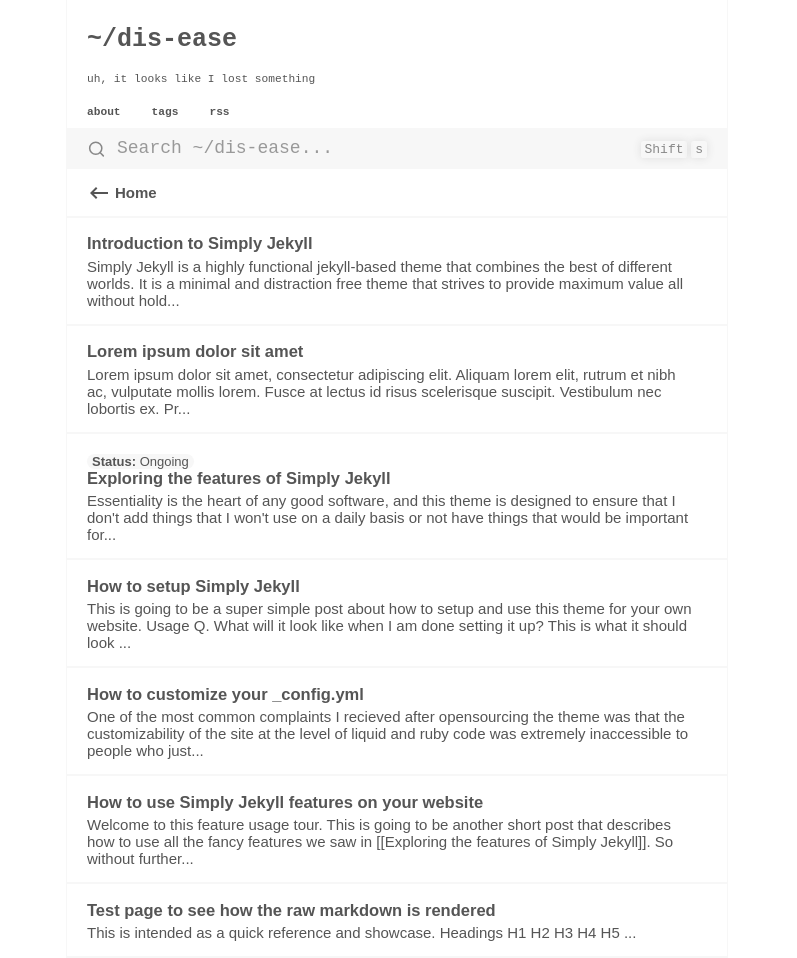
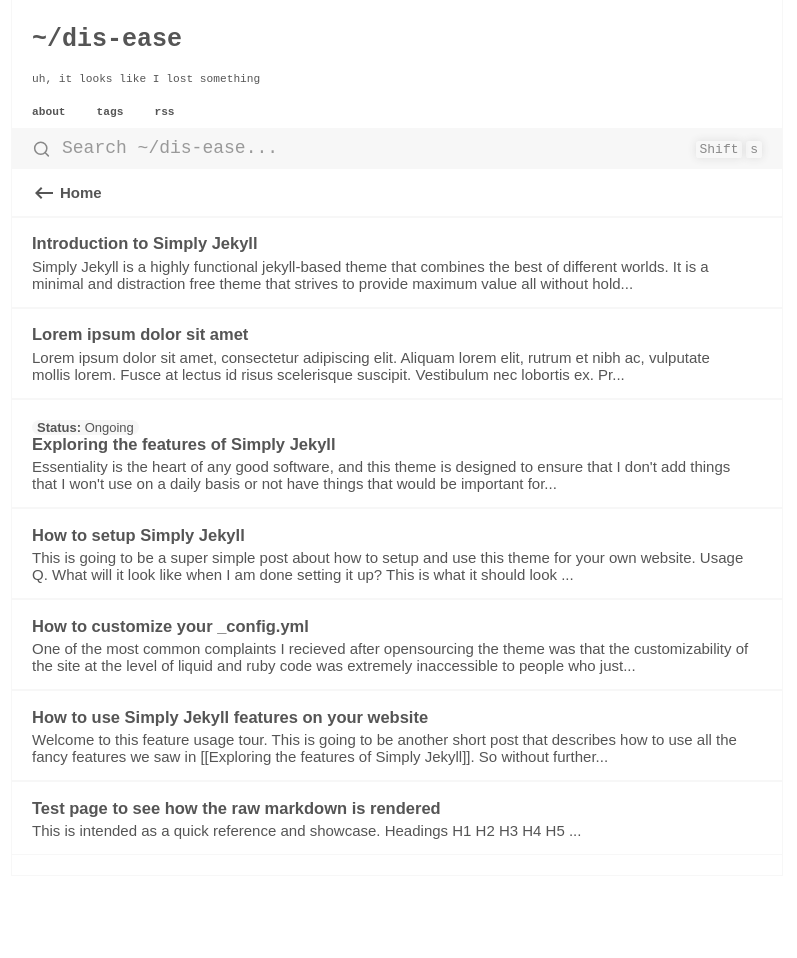
Before and after one commit to dis-ease/-rng, a Jekyll site: the page built from index.md, in a window 1280 px wide. Shown: the whole page, without its empty margins (243-1040 px from the left). Built offline with Jekyll 4.4.1, drawn with Linux system fonts in a browser that asks for light colours; after the commit the page ends 900 px from its top, so only the background shows below that.

Commit message:
css vars

```diff
--- a/assets/css/containers.css
+++ b/assets/css/containers.css
@@ -32,7 +32,8 @@ body {
     border-left: 1px solid var(--primary-border-color);
     border-right: 1px solid var(--primary-border-color);
     border-bottom: 1px solid var(--primary-border-color);
-    width: 60%;
+    padding-bottom: var(--space-sides);
+    width: 70%;
     position: absolute;
     top: 0px;
 }
@@ -45,6 +46,6 @@ header {
 
 main {
     min-height: 300px;
-    margin-left: 20px;
+    margin-left: var(--space-sides);
     padding-right: 10px;
 }
--- a/assets/css/on_sight.css
+++ b/assets/css/on_sight.css
@@ -27,7 +27,7 @@ layout: Stylesheet
     position: absolute;
     vertical-align: middle;
     margin-top: -2px;
-    padding-left: 20px;
+    padding-left: var(--space-sides);
     stroke: var(--secondary-text-color) !important;
     padding-top: 12.5px;
     z-index: 1;
@@ -39,7 +39,7 @@ layout: Stylesheet
     padding-top: 12.5px;
     z-index: 1;
     right: 0px !important;
-    padding-right: 20px;
+    padding-right: var(--space-sides);
 }
 
 .search-shortcut kbd:first-child, .search-shortcut kbd:nth-child(2) {
@@ -111,7 +111,7 @@ layout: Stylesheet
     padding-top: 0.25rem;
     padding-right: 0.75rem;
     padding-bottom: 0.25rem;
-    padding-left: 20px;
+    padding-left: var(--space-sides);
     text-decoration: none !important;
 }
 
@@ -281,7 +281,7 @@ layout: Stylesheet
 
 .feed-title {
     color: var(--primary-text-color);
-    margin-left: 20px;
+    margin-left: var(--space-sides);
     margin-right: 50px;
     font-size: 16.5px;
     font-family:  var(--primary-font-family);
@@ -291,7 +291,7 @@ layout: Stylesheet
 .feed-excerpt{
     color: var(--primary-text-color);
     margin-top: -12px;
-    margin-left: 20px !important;
+    margin-left: var(--space-sides) !important;
     margin-right: 30px;
     font-family:  var(--secondary-font-family);
     font-size: 15px;
@@ -323,7 +323,7 @@ layout: Stylesheet
 }
 
 .content {
-  line-height: 20px;
+  line-height: var(--space-sides);
 }
 
 .content a {
@@ -444,9 +444,9 @@ li .mn-right {
     min-width:300px;
     top:50%;
     left:100%;
-    margin-left:20px;
+    margin-left:var(--space-sides);
     transform:translate(0, -50%);
-    padding:10px 20px;
+    padding:10px var(--space-sides);
     color: var(--primary-text-color);
     background-color:var(--primary-bg-color);
     font-weight:normal;
@@ -554,8 +554,8 @@ label.srs-toggle {
 
 .related h4 {
     color: var(--secondary-text-color);
-    padding-top: 20px;
-    padding-left: 20px
+    padding-top: var(--space-sides);
+    padding-left: var(--space-sides)
 }
 
 .related-wrapper {
@@ -607,8 +607,8 @@ label.srs-toggle {
 
 .scroll-to-top {
     position: fixed;
-    bottom: 20px;
-    right: 20px;
+    bottom: var(--space-sides);
+    right: var(--space-sides);
     border-radius: 30px;
     background-color: transparent;
     background-repeat: no-repeat;
@@ -712,7 +712,7 @@ label.srs-toggle {
 }
 
 #copyright {
-    margin-left: 20px;
+    margin-left: var(--space-sides);
 }
 
 #copyright-notice {
@@ -721,7 +721,7 @@ label.srs-toggle {
 }
 
 #disqus_thread {
-    margin-left: 20px;
+    margin-left: var(--space-sides);
     margin-right: 10px;
 }
 
@@ -782,7 +782,7 @@ label.srs-toggle {
         top:40px;
         left:50%;
         transform:translate(-50%, 0);
-        padding:10px 20px;
+        padding:10px var(--space-sides);
         color:var(--primary-text-color);
         background-color:var(--primary-bg-color);
         font-weight:normal;
--- a/assets/css/posts.css
+++ b/assets/css/posts.css
@@ -32,12 +32,16 @@ layout: Stylesheet
     font-weight: 600;
 }
 
-.site-heading-rtl > .main-page-heading {
-    margin-right: 20px;
+.site-heading-rtl > .main-page-heading,
+.site-heading-rtl > .main-page-subheading,
+.site-heading-rtl > .main-page-tagline {
+    margin-right: var(--space-sides);
 }
 
-.site-heading-ltr > .main-page-heading {
-    margin-left: 20px;
+.site-heading-ltr > .main-page-heading,
+.site-heading-ltr > .main-page-tagline,
+.site-heading-ltr > .main-page-subheading {
+    margin-left: var(--space-sides);
 }
 
 
@@ -49,14 +53,6 @@ layout: Stylesheet
     margin-top: -25px;
 }
 
-.site-heading-rtl > .main-page-tagline {
-    margin-right: 20px;
-}
-
-.site-heading-ltr > .main-page-tagline {
-    margin-left: 20px;
-}
-
 
 .site-heading-rtl > .main-page-subheading,
 .site-heading-ltr > .main-page-subheading {
@@ -65,15 +61,6 @@ layout: Stylesheet
     font-weight: 600;
     font-size: 20px !important;
     margin-top: -8px;
-}
-
-.site-heading-rtl > .main-page-subheading {
-    margin-right: 20px;
-}
-
-
-.site-heading-ltr > .main-page-subheading {
-    margin-left: 20px;
 }
 
 
@@ -120,7 +107,7 @@ layout: Stylesheet
 
 .username {
     padding-top: 15px;
-    padding-left: 20px;
+    padding-left: var(--space-sides);
     font-size: 16px;
     font-weight: 600;
 }
@@ -135,7 +122,7 @@ layout: Stylesheet
 }
 
 .userdesc {
-    padding-left: 20px;
+    padding-left: var(--space-sides);
     margin-top: -13px;
 }
 
--- a/assets/css/style.css
+++ b/assets/css/style.css
@@ -33,4 +33,6 @@ layout: Stylesheet
     --primary-font-family: sans-serif;
     --secondary-font-family: sans-serif;
     --monospace-font-family: monospace;
+
+    --space-sides: 20px;
 }
--- a/assets/css/util.css
+++ b/assets/css/util.css
@@ -104,13 +104,13 @@ layout: Stylesheet
 }
 
 .boxit {
-    padding: 20px;
+    padding: var(--space-sides);
     background-color: var(--secondary-bg-color);
     border-radius: 5px;
 }
 
 #boxit {
-    padding-left: 20px;
+    padding-left: var(--space-sides);
     border-radius: 5px;
 }
 
```
